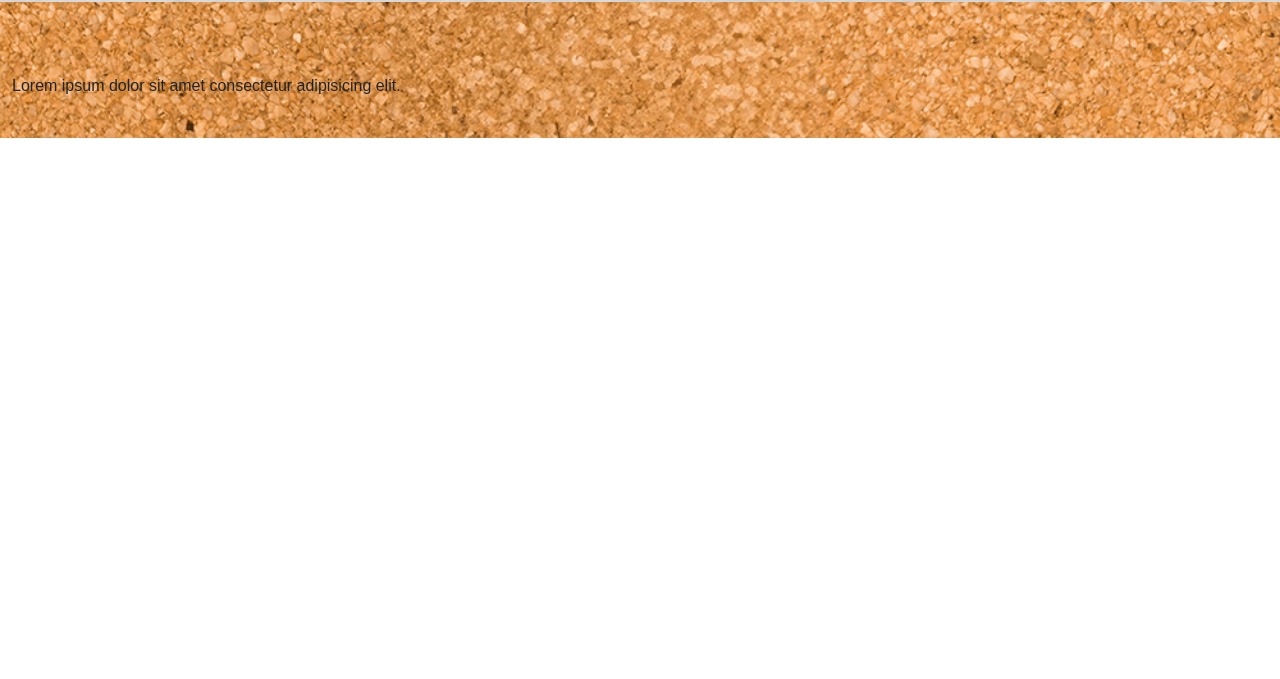
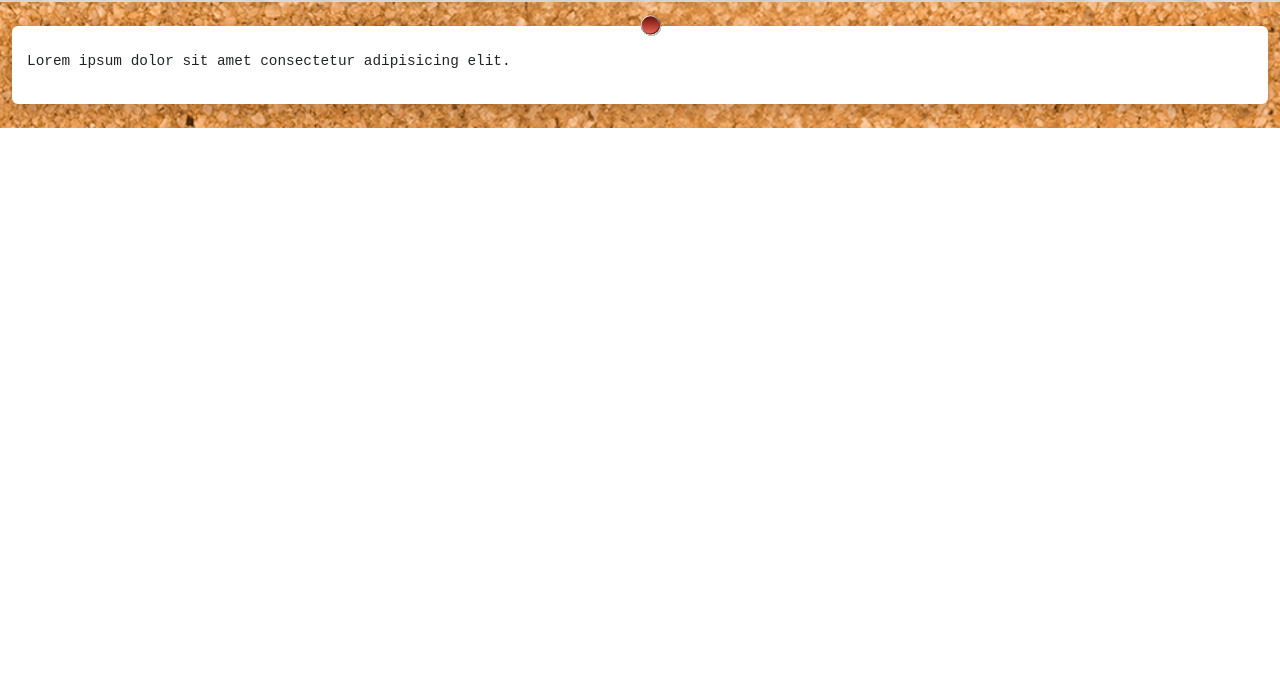
Before and after one commit to carminerizzi91-spec/js-photo-blog, a plain HTML site: page index.html in a window 1280 px wide. Shown: the part 121-800 px from the top of the page. Drawn offline with nearby package versions, Linux system fonts and the light colour scheme; a web font is replaced by a local one.

Commit message:
add: card

```diff
--- a/css/style.css
+++ b/css/style.css
@@ -23,3 +23,38 @@ body {
     background-size: cover;
     background-position: center;
 }
+
+/* CARD */
+
+.card-polaroid {
+  background: white;
+  padding: 15px;
+  border-radius: 6px;
+  position: relative;
+  box-shadow: 0 6px 18px rgba(0,0,0,0.18);
+}
+
+.card-polaroid .pin {
+  width: 22px;
+  height: 22px;
+  background-image: url("../img/pin.svg");
+  background-size: cover;
+  background-position: center;
+  border-radius: 50%;
+  position: absolute;
+  top: -11px;
+  left: 50%;
+}
+
+.card-polaroid .photo {
+  width: 100%;
+  border-radius: 4px;
+  background-size: cover;
+  background-position: center;
+}
+
+.caption {
+  margin-top: 10px;
+  font-family: 'Sometype Mono', monospace;
+  font-size: 0.9rem;
+}
--- a/index.html
+++ b/index.html
@@ -17,7 +17,7 @@
         <h1 class="text-center">ESTATE '24</h1>
     </header>
     <main class="container-fluid board py-4">
-        <div class="row g-4" id="gallery">
+        <div class="card-polaroid">
             <div class="pin"></div>
             <div class="photo"></div>
             <p class="caption">Lorem ipsum dolor sit amet consectetur adipisicing elit.</p>
```
